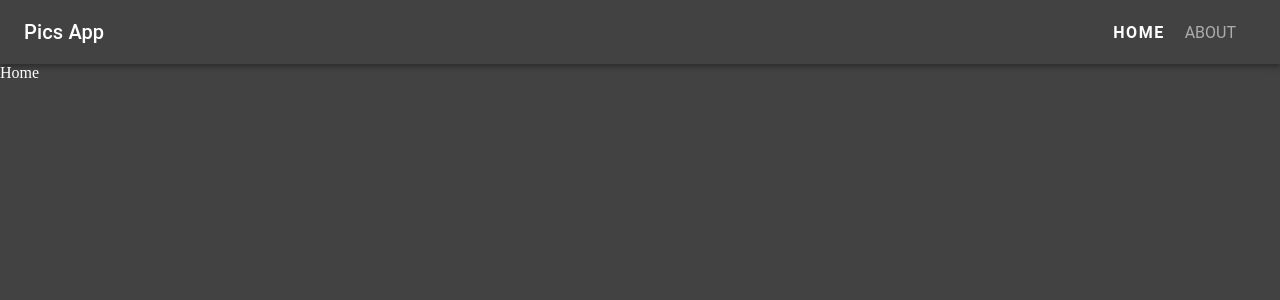
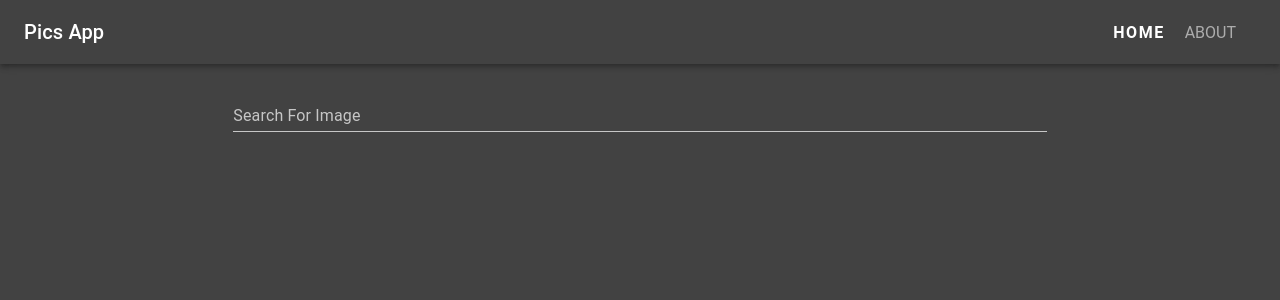
Before and after one commit to AldinaSculac/ImageSearch, a React (Create React App) app: page / in a window 1280 px wide. Shown: the top 300 px of the page. Built offline with nearby package versions, Linux system fonts and the light colour scheme.

Commit message:
Search comp

```diff
--- a/src/components/pages/Home.js
+++ b/src/components/pages/Home.js
@@ -1,29 +1,25 @@
 import React from 'react';
 import Search from '../pics/Search';
-import {
-  Container,
-  VStack
-} from "@chakra-ui/react";
+import {Grid} from '@material-ui/core';
 import PicList from '../pics/PicList';
 
 const Home = () => {
 
   return (
-    <div>
-      Home
-    </div>
+    <Grid
+      item
+      container
+      //alignItems="center"
+      //justifyContent="center"
+    >
+      <Grid xs={false} sm={2} item />
+      <Grid xs={12} sm={8} item >
+        <Search />
+        <PicList />
+      </Grid>
+      <Grid xs={false} sm={2} item />
+    </Grid>
   )
 }
 
 export default Home;
-
-/*
-<VStack>
-      <Container maxW="container.md" m={6} >
-        <Search />
-      </Container>
-      <Container maxW="container.xl" m={6} centerContent>
-        <PicList />
-      </Container>
-    </VStack>
-*/
--- a/src/components/pics/Search.js
+++ b/src/components/pics/Search.js
@@ -1,53 +1,57 @@
 import React, { useState, useContext } from 'react';
 import PicContext from '../../context/pic/picContext';
-import {
-  FormControl,
-  Input,
-  InputGroup,
-  InputLeftElement,
-} from "@chakra-ui/react";
-import { SearchIcon } from '@chakra-ui/icons'
+import { makeStyles } from '@material-ui/core/styles';
+import {TextField } from '@material-ui/core';
 
+const useStyles = makeStyles((theme) => ({
+  root: {
+    flexGrow: 1,
+    marginBlock: 20,
+    marginInline: 20
+  },
+  inputField:{
+    color:'#01cff7'
+  }
+}));
 
 const Search = () => {
+  const classes = useStyles();
   const {searchPics, clearPics, pics} = useContext(PicContext);
 
   const [term, setTerm] = useState('');
+  const [isError, setIsError] = useState(false);
 
   const onFormSubmit = (e) => {
     e.preventDefault();
     if(term === ''){
-      console.log('Please enter something');
+      //console.log('Please enter something');
+      setIsError(true);
     } else {
       searchPics(term);
-      setTerm('')
+      setTerm('');
+      setIsError(false);
     }
   }
 
   console.log(pics);
 
   return (
-    <div>
-      <form onSubmit={onFormSubmit}>
-        <FormControl id="search"  >
-        <InputGroup>
-          <InputLeftElement
-            pointerEvents="none"
-            children={<SearchIcon color="whiteAlpha.400" />}
-          />
-          <Input
-            type="text"
-            placeholder="Search..."
-            variant="flushed"
-            focusBorderColor="red.900"
-            value = {term}
-            onChange={(e) => setTerm(e.target.value)}
-          />
-        </InputGroup>
-      </FormControl>
-      </form>
-
-    </div>
+    <form
+      className={classes.root}
+      noValidate
+      autoComplete="off"
+      onSubmit={onFormSubmit}
+    >
+      <TextField
+        fullWidth
+        id="standard-basic"
+        label="Search For Image"
+        error={isError}
+        value = {term}
+        onChange={(e) => setTerm(e.target.value)}
+        className={classes.inputField}
+      />
+    </form>
   )
 }
 
--- a/src/theme.js
+++ b/src/theme.js
@@ -1,9 +1,13 @@
 import {createTheme} from '@material-ui/core/styles';
+import lightBlue from '@material-ui/core/colors/lightBlue';
 
 const theme = createTheme({
   palette: {
-    type: 'dark'
-  }
+    type: 'dark',
+    primary: {
+      main: lightBlue[300]
+    },
+  },
 })
 
 export default theme;
```
